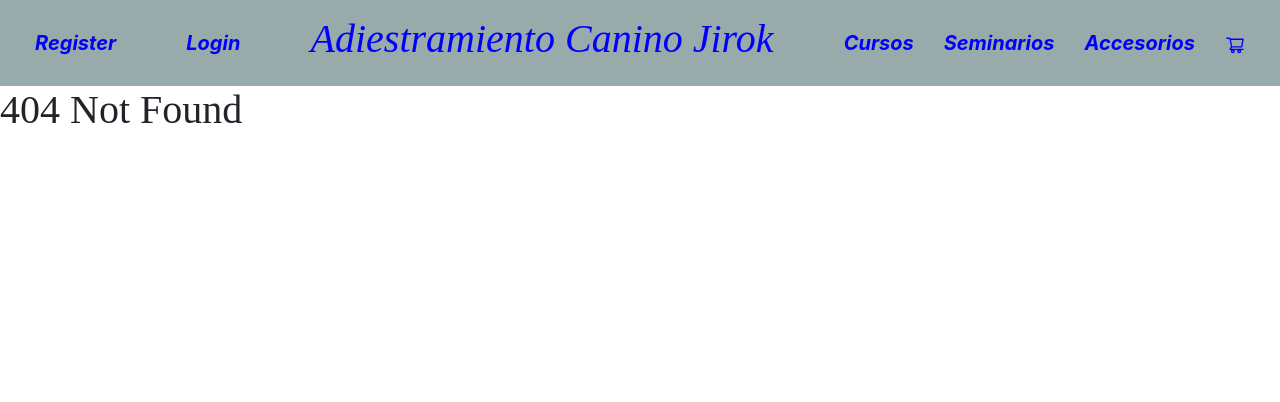
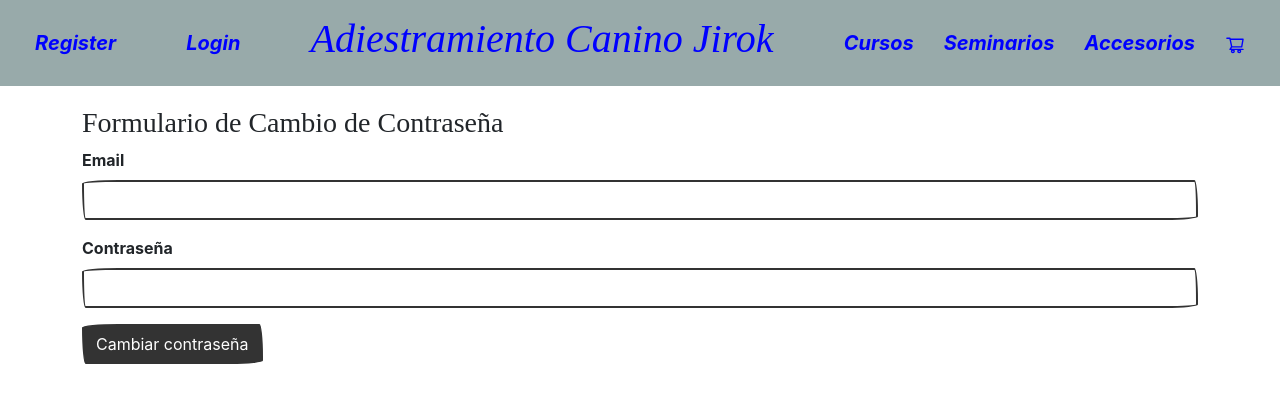
Before and after one commit to mirkomelfi/Ecommerce-Melfi-Final, a React (Create React App) app in the folder frontend/: page /newpassword in a window 1280 px wide. Before the commit this address had no page. Shown: the top 402 px of the page. Built offline with nearby package versions, Linux system fonts and the light colour scheme; a web font is replaced by a local one.

Commit message:
manejoErroresOK

```diff
--- a/frontend/src/components/App.jsx
+++ b/frontend/src/components/App.jsx
@@ -11,6 +11,9 @@
 import { Mensaje } from './Mensaje/Mensaje';
 import Cart from './Cart/Cart';
 import { CreacionUser } from './CreacionUser/CreacionUser';
+import { UserPassword } from './UserPassword/UserPassword';
+import { ChangePass } from './UserPassword/ChangePass';
+
 
 export const App = () => {
   return (
@@ -25,9 +28,10 @@
           <Route path="/" element={<ItemListContainer greeting="¡Bienvenido al sitio web de la Escuela! ¡Esperamos contar con lo que está buscando!"/>}/>
           <Route path="/producto/:_id" element={<ItemDetailContainer />}/>
           <Route path="/cart" element={<Cart />}/>
-          <Route path="/finalizada" element={<Mensaje greeting= "compra finalizada"/>}/>
-          <Route path="/rol" element={<Mensaje greeting= "Su rol no le permite acceso a esta ruta"/>}/>
+          <Route path="/finalizada" element={<Mensaje msj= "compra finalizada"/>}/>
           <Route path="/admin" element={<CreacionUser />}/>
+          <Route path="/password"element={<UserPassword />}/>
+          <Route path="/newpassword"element={<ChangePass />}/>
           <Route path='*' element={<h1>404 Not Found</h1>} />
         </Routes>
 
--- a/frontend/src/components/Cart/Cart.jsx
+++ b/frontend/src/components/Cart/Cart.jsx
@@ -9,6 +9,8 @@
 
     const [finalizada, setFinalizada] = useState(false);
     const [cart, setCart] = useState([]);
+
+    const [ticket, setTicket] = useState(null);
 
     const fetchCart = async () => {
         try {
@@ -62,8 +64,8 @@
         return status
     }
 
-    const finalizarCompra = ()=>{
-        fetch(`http://localhost:4000/api/carts/`, {
+    const finalizarCompra = async()=>{
+        await fetch(`http://localhost:4000/api/carts/`, {
         method: "POST",
         headers: {
             "Content-Type": "application/json",
@@ -74,11 +76,8 @@
         .then(response => response.json())
         .then(data => {
         console.log(data)
+        setTicket(data.ticket_generado)
         setFinalizada(true)
-
-        //const items= data.products
-
-
         })
         .catch(error => console.error(error))
 
@@ -90,15 +89,21 @@
             {cart&&(!finalizada?(cart.map(producto=>
                 <div key= {producto.productId._id} className="producto">
                     <h1>{producto.productId.title}</h1>
-
                     <p>{producto.quantity}</p>
-
                     <button onClick={()=>removeItem(producto.productId._id)}>Quitar del carrito</button>
                 </div>
 
-                )):<Navigate to="/finalizada" />)}
+                )):
 
-                 <button onClick={()=>finalizarCompra()}>finalizar Compra</button>
+                <div className="ticket">
+                    <h1>Codigo de ticket: {ticket.code}</h1>
+                    <p>Total: {ticket.amount}</p>
+
+                </div>
+
+                )}
+
+                {!finalizada&&<button onClick={()=>finalizarCompra()}>finalizar Compra</button>}
 
         </>
     );
--- a/frontend/src/components/ItemDetail/ItemDetail.jsx
+++ b/frontend/src/components/ItemDetail/ItemDetail.jsx
@@ -4,14 +4,15 @@
 import {Link} from "react-router-dom";
 
 import { Navigate } from "react-router-dom";
+import { Mensaje } from "../Mensaje/Mensaje";
 
 
 
 const ItemDetail = ({pid,listaProd})=>{
 
     const [agregado,setAgregado]=useState(false)
-    const [errorLog,setErrorLog]=useState(false)
-    const [errorRol,setErrorRol]=useState(false)
+    const [error,setError]=useState(false)
+    const [mensaje,setMensaje]=useState(null)
 
     const onAdd = async (contador) => {
         try {
@@ -29,21 +30,17 @@
 
             const data = await response.json()
 
-            if(data.status == 200) {
-                console.log("Se ha agregado el producto")
+            if(response.status == 200) {
                 setAgregado(true);
-                setErrorLog(false);
-                setErrorRol(false);
+                setError(false)
+
             } else {
-                console.log(data)
-                if (response==401){
-                    setErrorLog(true);
-                    console.log("error al agregar. no esta loggeado")
+
+                if (response.status==401){
+                    setError(true)
+                    setMensaje(data.message)
                 }
-                if (response==400){
-                    setErrorRol(true);
-                    console.log("error al agregar. su rol no le permite")
-                }
+
             }
 
 
@@ -53,16 +50,20 @@
     }
 
 
-    return (
-        <div className="producto">
+    return (<div className="producto">
+        { (!error)
+            ?
+        <div>
+
             <h1>{listaProd.tile}</h1>
             <p>{listaProd.description}</p>
             <h3>${listaProd.price}</h3>
-            { (!errorLog && !errorRol)
-            ?
-            (!agregado ? <ItemCount stock={listaProd.stock} onAdd={onAdd}/> :  <><Link to="/cart"><button>Ver Carrito</button></Link> <Link to="/"><button>Seguir comprando</button></Link></>)
-            : (errorLog ?
-            <Navigate to="/login" />:<Navigate to="/rol" />)
+
+            {(!agregado ? <ItemCount stock={listaProd.stock} onAdd={onAdd}/> :  <><Link to="/cart"><button>Ver Carrito</button></Link> <Link to="/"><button>Seguir comprando</button></Link></>)}
+        </div>
+        :
+            <Mensaje msj={mensaje} />
+
             }
 
         </div>
--- a/frontend/src/components/Login/Login.jsx
+++ b/frontend/src/components/Login/Login.jsx
@@ -1,12 +1,33 @@
 import { useRef } from "react"
 import { useState,useEffect } from "react"
 import { Navigate } from "react-router-dom"
-
+import { Mensaje } from "../Mensaje/Mensaje"
+import { Link } from "react-router-dom"
 export const Login = () => {
 
     const[ loggeado,setLoggeado]=useState(false)
     const[ error,setError]=useState(false)
+    const [mensaje,setMensaje]=useState(null)
     const datForm = useRef()
+    const consultarLoggeo=async()=>{
+        const response= await fetch('http://localhost:4000/api/session/current', {
+            method: "GET",
+            headers: {
+                "Content-Type": "application/json",
+            },
+            credentials:"include"
+        })
+        const data = await response.json()
+        if (response.status==200)setLoggeado(true)
+        if (response.status==401)setLoggeado(false)
+        console.log(response.status)
+        console.log(data.message)
+    }
+
+    useEffect(() => {
+        consultarLoggeo()
+    },[])
+
 
     const desloggear=async()=>{
         await fetch('http://localhost:4000/api/session/logout', {
@@ -30,12 +51,15 @@
         e.preventDefault()
         const datosFormulario = new FormData(datForm.current) //Pasar de HTML a Objeto Iterable
         const cliente = Object.fromEntries(datosFormulario) //Pasar de objeto iterable a objeto simple
-       if (!cliente.email||!cliente.password){
+
+        if (!cliente.email||!cliente.password){
         setError(true)
-        console.log("faltan datos")
-       }else{
+        setMensaje("faltan datos")
+        }
 
-            await fetch('http://localhost:4000/api/session/login', {
+        else{
+
+            const response =  await fetch('http://localhost:4000/api/session/login', {
                 method: "POST",
                 headers: {
                     "Content-Type": "application/json"
@@ -43,22 +67,29 @@
                 body: JSON.stringify(cliente),
                 credentials: "include"
             })
-                .then(response => response.json())
-                .then(data => {
-                    setLoggeado(true)
+            const data = await response.json()
+            console.log(response)
+            if(response.status == 200) {
+                setError(false)
+                setLoggeado(true)
 
-                })
-                .catch(error => console.error(error))
+            } else {
+
+                if (response.status==401){
+                    setError(true)
+                    setMensaje(data.message)
+                }
+
+            }
 
             e.target.reset() //Reset form
         }
     }
 
     return (
+        //<Mensaje msj={mensaje} />
         <div>
-            {!error?(loggeado?
-        <Navigate to="/" />
-        :
+            {!error?(
         <>
             <div className="container divForm" >
                 <h3>Formulario de Inicio de Sesion</h3>
@@ -76,12 +107,11 @@
 
                     <button type="submit" className="btn btn-primary">Iniciar Sesion</button>
                 </form>
-                <button onClick={()=>desloggear()} className="btn btn-primary">Cerrar Sesion</button>
+                {loggeado&&<button onClick={()=>desloggear()} className="btn btn-primary">Cerrar Sesion</button>}
+                {loggeado&&<Link to="/"><button>Ir a comprar</button></Link>}
+                {!loggeado&&<Link to="/password"><button>Olvide Mi contraseña</button></Link>}
             </div>
-        </>):<div className="mb-3">
-                        <h2>Datos ingresados incorrectos</h2>
-
-                    </div>
+        </>):<Mensaje msj={mensaje} />
         }
         </div>
     )
--- a/frontend/src/components/Mensaje/Mensaje.jsx
+++ b/frontend/src/components/Mensaje/Mensaje.jsx
@@ -1,10 +1,10 @@
 import React from "react";
 
-export const Mensaje = ({greeting}) =>{
+export const Mensaje = ({msj}) =>{
 
     return (
       <div>
-        <h1 className="greeting">{greeting}</h1>
+        <h1 className="msj">{msj}</h1>
       </div>
 
     );
--- /dev/null
+++ b/frontend/src/components/UserPassword/ChangePass.jsx
@@ -0,0 +1,76 @@
+import { useRef } from "react"
+import { useState } from "react"
+import { Mensaje } from "../Mensaje/Mensaje"
+
+export const ChangePass = () => {
+
+    const [mensaje,setMensaje]=useState(null)
+    const datForm = useRef()
+
+    const consultarForm = async(e) => {
+        //Consultar los datos del formulario
+        e.preventDefault()
+        const datosFormulario = new FormData(datForm.current) //Pasar de HTML a Objeto Iterable
+        const cliente = Object.fromEntries(datosFormulario) //Pasar de objeto iterable a objeto simple
+
+        if (!cliente.email||!cliente.password){
+            setMensaje("Faltan datos")
+        }
+
+        else{
+
+            const response =  await fetch('http://localhost:4000/api/session/newPass', {
+                method: "POST",
+                headers: {
+                    "Content-Type": "application/json"
+                },
+                body: JSON.stringify(cliente),
+                credentials: "include"
+            })
+
+            const data = await response.json()
+
+            if(response.status == 200) {
+
+                setMensaje(data.message)
+
+            } else {
+
+                if (response.status==401){
+
+                    setMensaje(data.message)
+                }
+
+            }
+
+            e.target.reset() //Reset form
+        }
+    }
+
+    return (
+
+        <div>
+            {!mensaje?(
+
+            <div className="container divForm" >
+                <h3>Formulario de Cambio de Contraseña</h3>
+                <form onSubmit={consultarForm} ref={datForm}>
+
+                    <div className="mb-3">
+                        <label htmlFor="email" className="form-label">Email</label>
+                        <input type="email" className="form-control" name="email" />
+                    </div>
+
+                    <div className="mb-3">
+                        <label htmlFor="password" className="form-label">Contraseña</label>
+                        <input type="password" className="form-control" name="password" />
+                    </div>
+
+                    <button type="submit" className="btn btn-primary">Cambiar contraseña</button>
+                </form>
+            </div>
+        ):<Mensaje msj={mensaje} />
+        }
+        </div>
+    )
+}
--- /dev/null
+++ b/frontend/src/components/UserPassword/UserPassword.jsx
@@ -0,0 +1,67 @@
+import { useRef } from "react"
+import { useState,useEffect } from "react"
+import { Navigate } from "react-router-dom"
+import { Mensaje } from "../Mensaje/Mensaje"
+import { Link } from "react-router-dom"
+export const UserPassword = ({emailll}) =>{
+console.log(emailll)
+    const [mensaje,setMensaje]=useState(null)
+    const datForm = useRef()
+
+    const consultarForm = async(e) => {
+        //Consultar los datos del formulario
+        e.preventDefault()
+        const datosFormulario = new FormData(datForm.current) //Pasar de HTML a Objeto Iterable
+        const cliente = Object.fromEntries(datosFormulario) //Pasar de objeto iterable a objeto simple
+        if (!cliente.email){
+            setMensaje("faltan datos")
+        }
+
+        else{
+
+            const response =  await fetch('http://localhost:4000/api/session/passwordRecovery', {
+                method: "POST",
+                headers: {
+                    "Content-Type": "application/json"
+                },
+                body: JSON.stringify(cliente),
+                credentials:"include"
+            })
+            const data = await response.json()
+
+            if(response.status == 200) {
+                setMensaje(data.message)
+
+            } else {
+
+                if (response.status==401){
+                    setMensaje(data.message)
+                }
+
+            }
+
+            e.target.reset() //Reset form
+        }
+    }
+    return (
+        <>
+        {!mensaje?
+            <div className="container divForm" >
+                <h3>Formulario de Cambio de Contraseña</h3>
+                <form onSubmit={consultarForm} ref={datForm}>
+
+                    <div className="mb-3">
+                        <label htmlFor="email" className="form-label">Email</label>
+                        <input type="email" className="form-control" name="email" />
+                    </div>
+
+                    <button type="submit" className="btn btn-primary">Solicitar cambio</button>
+                </form>
+
+            </div>
+            :
+            <Mensaje msj={mensaje} />}
+        </>
+
+    );
+  }
```
